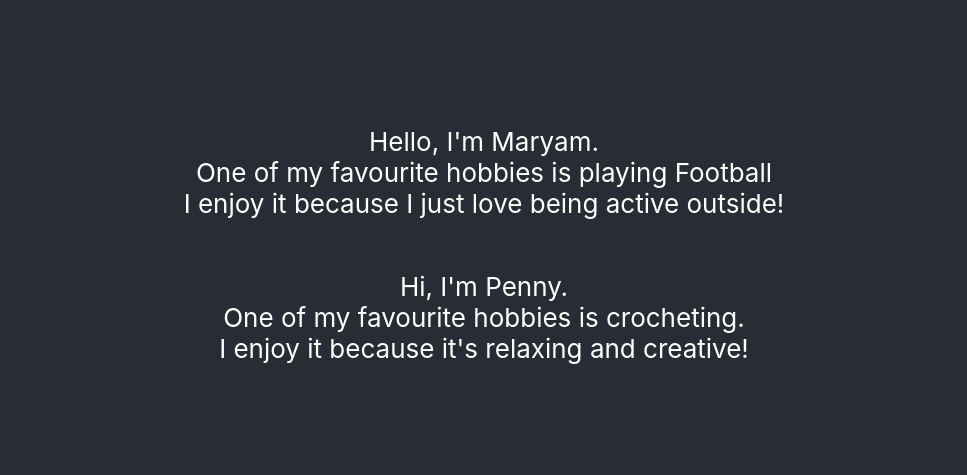
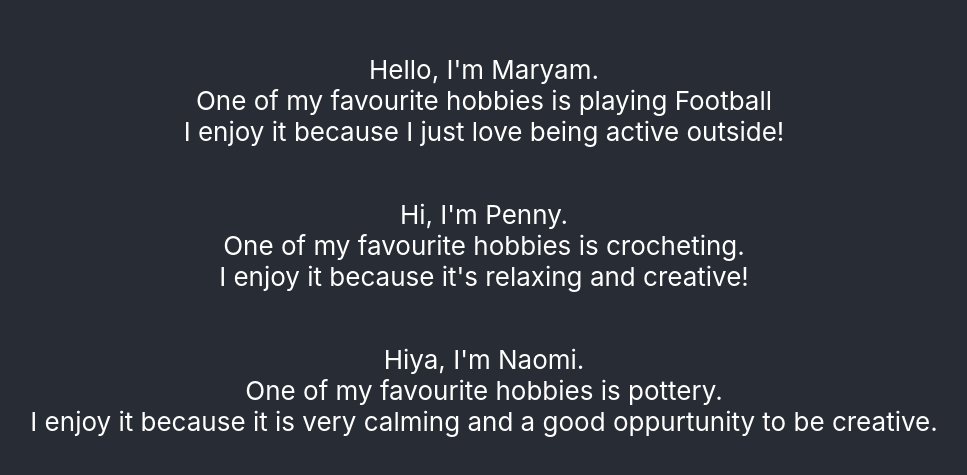
Before and after one commit to MaryamA123/TripTreasury, a React (Create React App) app in the folder budget_planner/: page / in a window 1280 px wide. Shown: the part 155-630 px from the top of the page, without its empty margins (156-1123 px from the left). Built offline with nearby package versions, Linux system fonts and the light colour scheme.

Commit message:
Naomi added about me section to doc.

```diff
--- a/budget_planner/src/App.js
+++ b/budget_planner/src/App.js
@@ -14,6 +14,11 @@ function App() {
           One of my favourite hobbies is crocheting. <br/>
           I enjoy it because it's relaxing and creative! <br/>
       </p>
+      <p>
+          Hiya, I'm Naomi. <br/>
+          One of my favourite hobbies is pottery. <br/>
+          I enjoy it because it is very calming and a good oppurtunity to be creative. <br/>
+      </p>
       </header>
 
       </div>
```
